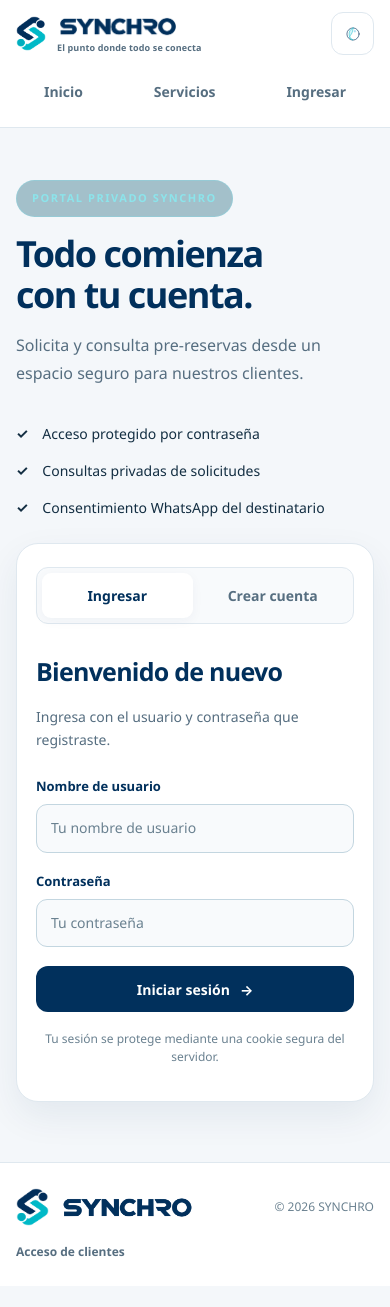
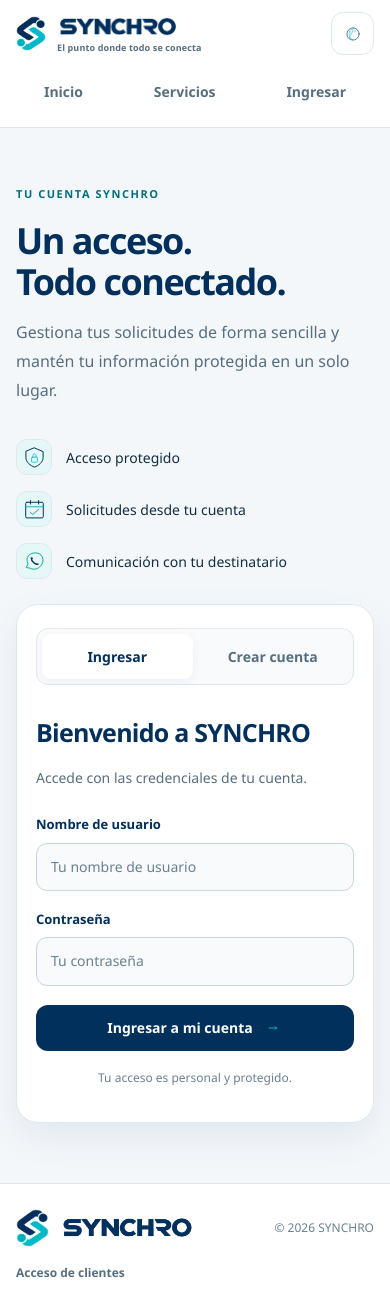
Before and after one commit to Bjosue95/SYNCHRO, a Vue app in the folder frontend/usuarios-app/: page /acceso in a window 390 px wide. Before the commit the page ends 1286 px from the top, so only its background shows below. Built offline with nearby package versions, Linux system fonts and the light colour scheme; no server answers.

Commit message:
design(usuarios): acceso y registro con iconos originales de tablet

```diff
--- a/frontend/usuarios-app/src/views/AccesoView.vue
+++ b/frontend/usuarios-app/src/views/AccesoView.vue
@@ -2,6 +2,7 @@
 import { computed, reactive, ref } from "vue";
 import { useRoute, useRouter } from "vue-router";
 import { crearCuenta, iniciarSesion } from "../services/sesion.js";
+import AppIcon from "../components/ui/AppIcon.vue";
 import {
   usuarioValido, contrasenaValida, normalizarTelefono
 } from "../services/validaciones.js";
@@ -72,61 +73,85 @@ async function enviar() {
   <section class="acceso-pagina">
     <div class="contenedor acceso-diseno">
       <div class="acceso-presentacion">
-        <span class="eyebrow portada-etiqueta">Portal privado SYNCHRO</span>
-        <h1>Todo comienza<br />con tu cuenta.</h1>
-        <p>Solicita y consulta pre-reservas desde un espacio seguro para nuestros clientes.</p>
+        <span class="eyebrow">TU CUENTA SYNCHRO</span>
+        <h1>Un acceso.<br>Todo conectado.</h1>
+        <p>
+          Gestiona tus solicitudes de forma sencilla y mantén
+          tu información protegida en un solo lugar.
+        </p>
         <div class="beneficios">
-          <span><b>✓</b> Acceso protegido por contraseña</span>
-          <span><b>✓</b> Consultas privadas de solicitudes</span>
-          <span><b>✓</b> Consentimiento WhatsApp del destinatario</span>
+          <span>
+            <span class="beneficio-icono"><AppIcon nombre="seguridad" :tamano="25"/></span>
+            Acceso protegido
+          </span>
+          <span>
+            <span class="beneficio-icono"><AppIcon nombre="reservas" :tamano="25"/></span>
+            Solicitudes desde tu cuenta
+          </span>
+          <span>
+            <span class="beneficio-icono"><AppIcon nombre="whatsapp" :tamano="25"/></span>
+            Comunicación con tu destinatario
+          </span>
         </div>
       </div>
 
       <div class="formulario-tarjeta acceso-formulario">
         <div class="pestanas" role="group" aria-label="Tipo de acceso">
-          <button type="button" :class="{ activo: !esRegistro }" :aria-pressed="!esRegistro"
-            @click="cambiarModo('ingreso')">Ingresar</button>
-          <button type="button" :class="{ activo: esRegistro }" :aria-pressed="esRegistro"
-            @click="cambiarModo('registro')">Crear cuenta</button>
+          <button type="button" :class="{ activo: !esRegistro }"
+            :aria-pressed="!esRegistro" @click="cambiarModo('ingreso')">
+            Ingresar
+          </button>
+          <button type="button" :class="{ activo: esRegistro }"
+            :aria-pressed="esRegistro" @click="cambiarModo('registro')">
+            Crear cuenta
+          </button>
         </div>
 
-        <h2>{{ esRegistro ? "Crea tu cuenta" : "Bienvenido de nuevo" }}</h2>
+        <h2>{{ esRegistro ? "Crea tu cuenta" : "Bienvenido a SYNCHRO" }}</h2>
         <p class="texto-suave">
-          {{ esRegistro ? "Regístrate para acceder a las solicitudes de SYNCHRO."
-            : "Ingresa con el usuario y contraseña que registraste." }}
-        </p>
-        <p v-if="route.query.error === 'servidor'" class="alerta" role="status">
-          No se pudo comprobar la sesión. Verifica que el backend esté iniciado.
+          {{ esRegistro ? "Registra tus datos para gestionar tus solicitudes."
+            : "Accede con las credenciales de tu cuenta." }}
         </p>
 
-        <form @submit.prevent="enviar" class="formulario">
+        <p v-if="route.query.error === 'servidor'" class="alerta" role="status">
+          No se pudo comprobar tu sesión. Inténtalo nuevamente.
+        </p>
+
+        <form class="formulario" @submit.prevent="enviar">
           <label class="campo">
             <span>Nombre de usuario</span>
-            <input v-model="formulario.nombreUsuario" type="text" required maxlength="80"
-              autocomplete="username" placeholder="Tu nombre de usuario" />
+            <input v-model="formulario.nombreUsuario" type="text" required
+              maxlength="80" autocomplete="username"
+              placeholder="Tu nombre de usuario"/>
           </label>
+
           <label v-if="esRegistro" class="campo">
-            <span>WhatsApp / teléfono</span>
-            <input v-model="formulario.telefono" type="tel" required maxlength="16"
-              autocomplete="tel" inputmode="tel" placeholder="+504XXXXXXXX" />
-            <small>Incluye el código de país. Se utilizará para identificar tu cuenta.</small>
+            <span>Número de WhatsApp</span>
+            <input v-model="formulario.telefono" type="tel"
+              required maxlength="16" autocomplete="tel"
+              inputmode="tel" placeholder="+504XXXXXXXX"/>
+            <small>Incluye el código de país.</small>
           </label>
+
           <label class="campo">
             <span>Contraseña</span>
             <input v-model="formulario.contrasena" type="password" required
-              :minlength="esRegistro ? 12 : undefined" maxlength="128"
+              :minlength="esRegistro ? 12 : undefined"
+              maxlength="128"
               :autocomplete="esRegistro ? 'new-password' : 'current-password'"
-              :placeholder="esRegistro ? 'Mínimo 12 caracteres' : 'Tu contraseña'" />
+              :placeholder="esRegistro ? 'Mínimo 12 caracteres' : 'Tu contraseña'"/>
           </label>
 
           <p v-if="error" class="alerta" role="alert">{{ error }}</p>
+
           <button type="submit" class="boton boton-primario boton-ancho"
             :disabled="enviando" :aria-busy="enviando">
-            {{ enviando ? "Comprobando..." : esRegistro ? "Crear cuenta" : "Iniciar sesión" }}
-            <span aria-hidden="true">→</span>
+            {{ enviando ? "Comprobando..." : esRegistro ? "Crear mi cuenta" : "Ingresar a mi cuenta" }}
+            <AppIcon nombre="flecha" :tamano="20"/>
           </button>
         </form>
-        <p class="nota-pie">Tu sesión se protege mediante una cookie segura del servidor.</p>
+
+        <p class="nota-pie">Tu acceso es personal y protegido.</p>
       </div>
     </div>
   </section>
```
